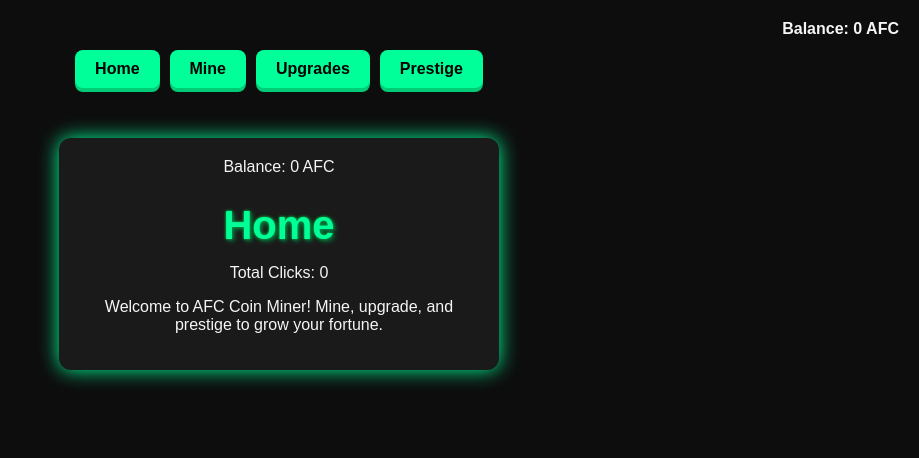
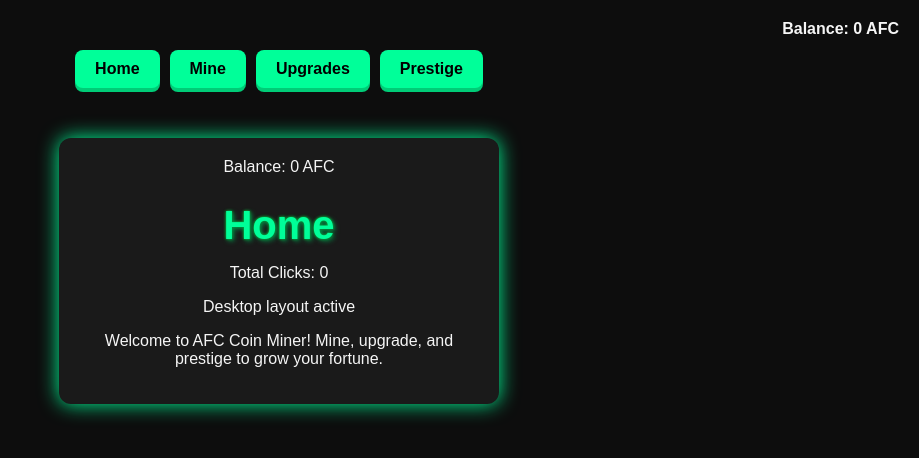
Before and after one commit to anonybrosko/afc-coin-miner-frontend, a React (Create React App) app: page / in a window 1280 px wide. Shown: the top 458 px of the page, without its empty margins (361-1280 px from the left). Built offline with nearby package versions, Linux system fonts and the light colour scheme.

Commit message:
Resized Home.js

```diff
--- a/src/Home.js
+++ b/src/Home.js
@@ -3,15 +3,14 @@ import React, { useContext } from "react";
 import { GameContext } from "./GameContext";
 
 const Home = () => {
-  const { balance, clicks } = useContext(GameContext);
+  const { balance, clicks, isMobile } = useContext(GameContext);
 
   return (
-    <div className="container">
-      <div className="balance-top-right">
-        Balance: {balance} AFC
-      </div>
+    <div className={`container ${isMobile ? "mobile" : "desktop"}`}>
+      <div className="balance-top-right">Balance: {balance} AFC</div>
       <h1>Home</h1>
       <p>Total Clicks: {clicks}</p>
+      <p>{isMobile ? "Mobile layout active" : "Desktop layout active"}</p>
       <p>Welcome to AFC Coin Miner! Mine, upgrade, and prestige to grow your fortune.</p>
     </div>
   );
```
Also changed, not shown: 7 other files (tests, documents, lock files or other folders).
